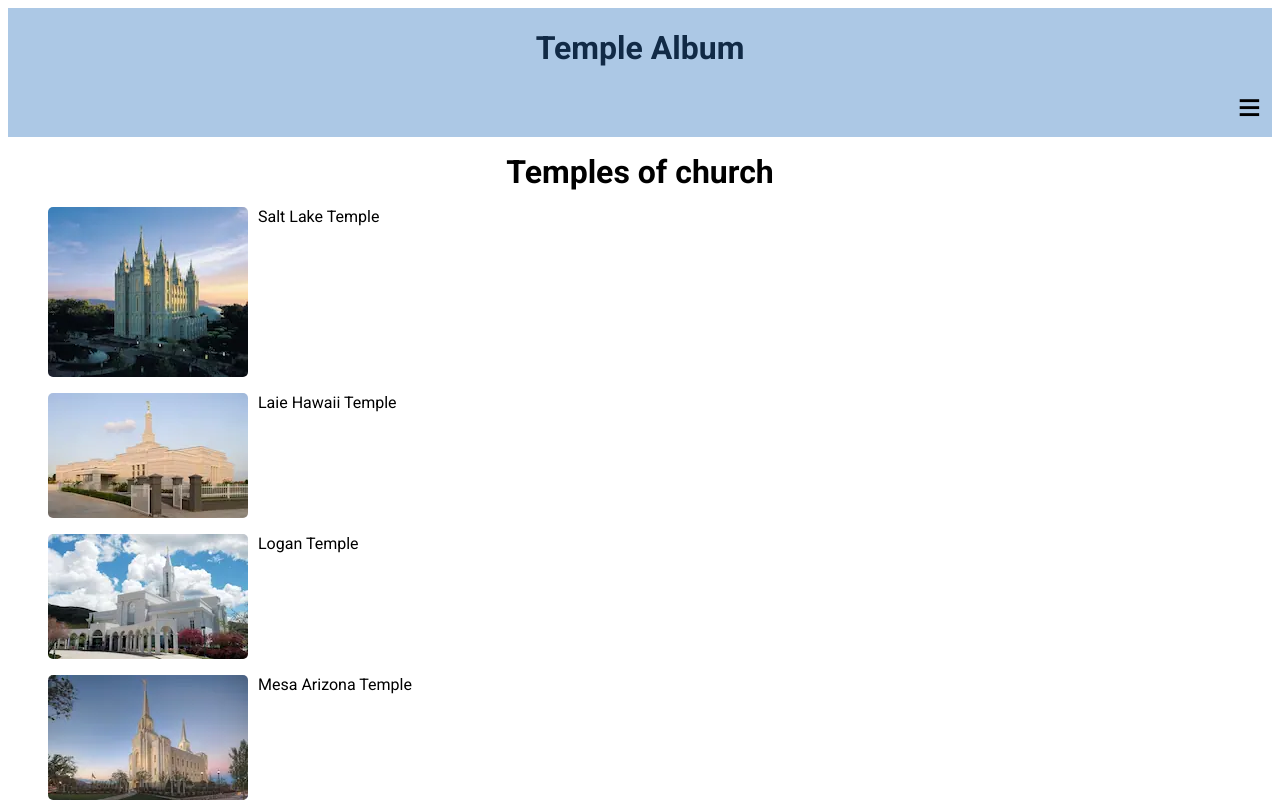
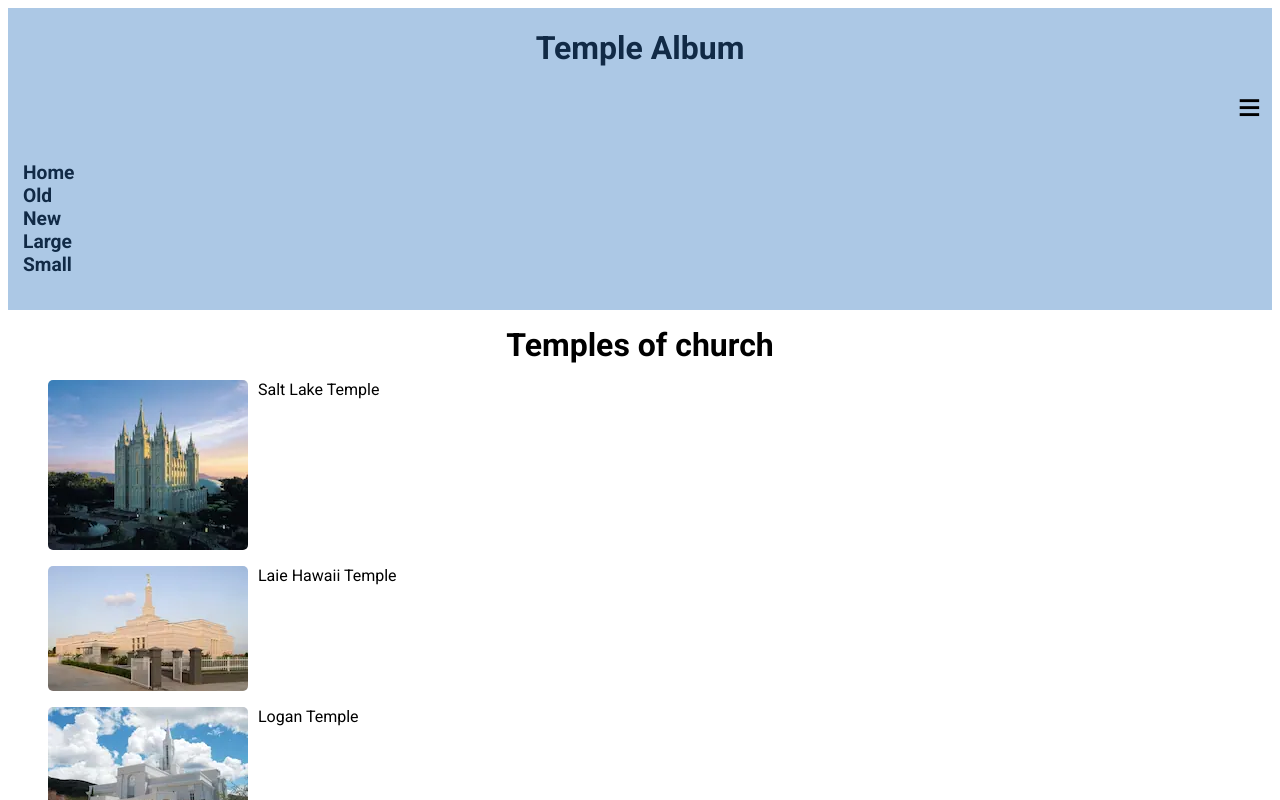
Before and after one commit to sebasss18/wdd131, a plain HTML site: page week02/temples.html in a window 1280 px wide. Both pictures are taken after a click on the button 1249 px from the left and 107 px from the top of the page. Shown: the top 800 px of the page. Drawn offline with Linux system fonts and the light colour scheme.

Commit message:
temples fix

```diff
--- a/week02/scripts/temples.js
+++ b/week02/scripts/temples.js
@@ -0,0 +1,7 @@
+const mainnav = document.querySelector('#links');
+const hambutton = document.getElementById('menu')
+
+hambutton.addEventListener('click', () => {
+    mainnav.classList.toggle('show');
+    hambutton.classList.toggle('show');
+});
--- a/week02/styles/temples.css
+++ b/week02/styles/temples.css
@@ -37,13 +37,26 @@ h1 {
     display: none;
 }
 
+#links.show {
+    display: block;
+}
+
+#links ul li {
+    margin-bottom: 15px;
+}
+
+
 ul {
     list-style: none;
 }
 
 a {
+    display: flex;
+    flex-direction: column;
+    gap: 10px;
     text-decoration: none;
     color: var(--secondary-color);
+    font-weight: bold;
 }
 
 figure {
```
